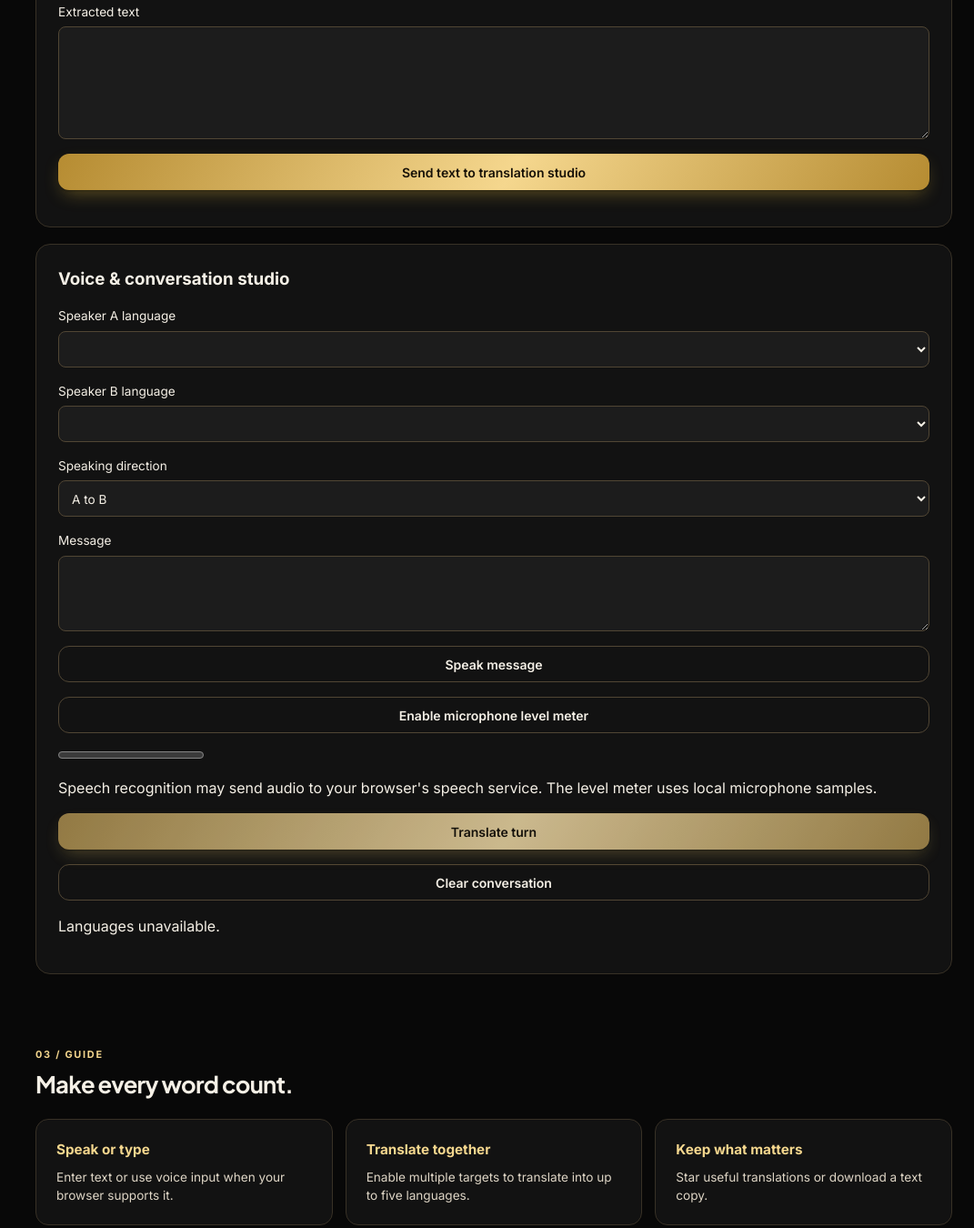
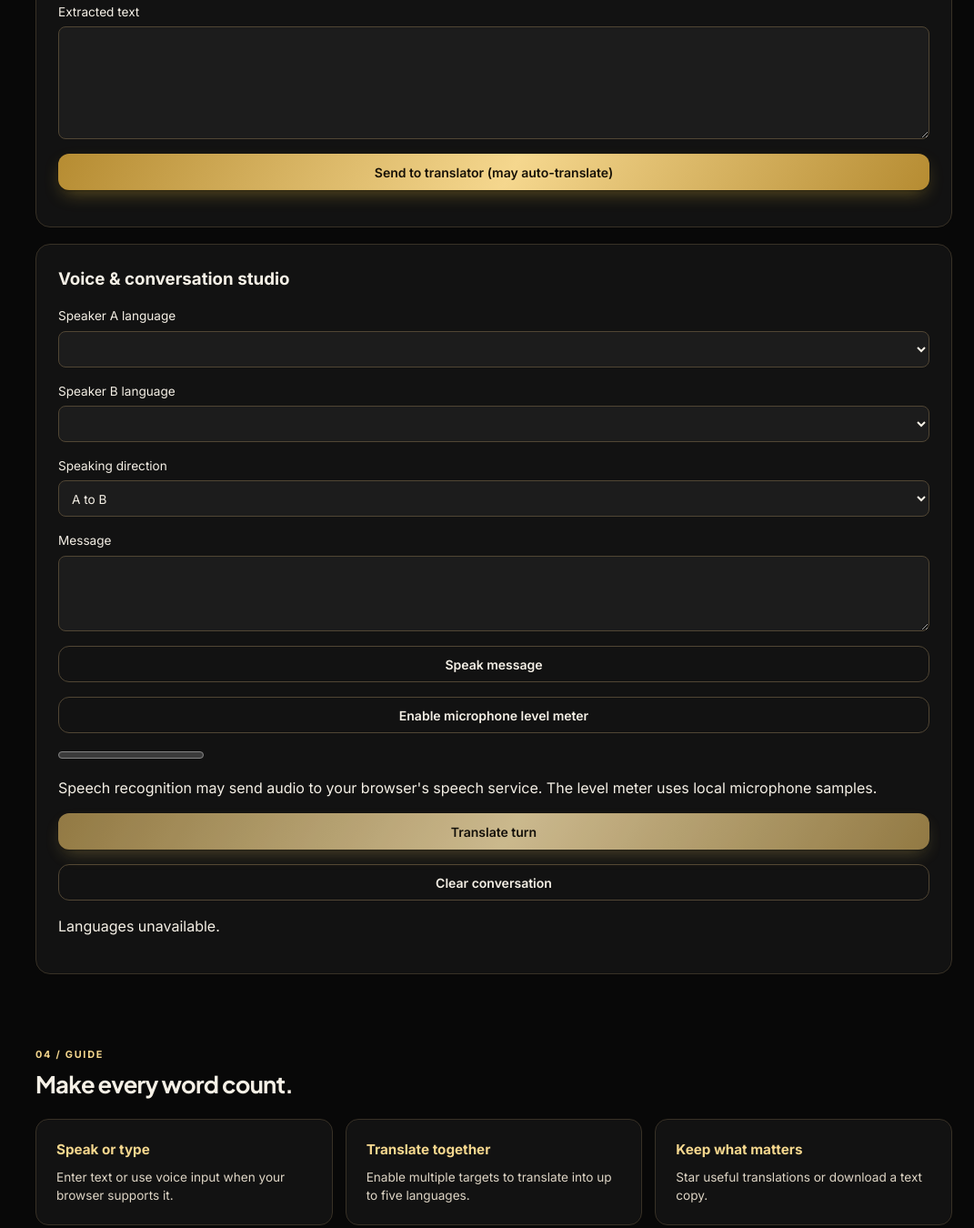
Before and after one commit to yasmeenmh90-beep/CodeAlpha_LanguageTranslationTool, a plain HTML site: page static/index.html in a window 1280 px wide. Shown: the part 2660-4010 px from the top of the page at 91% size, without its empty margins (209-1280 px from the left). Drawn offline with Linux system fonts and the light colour scheme; no server answers.

Commit message:
fix: make extraction handoff privacy explicit

```diff
--- a/static/index.html
+++ b/static/index.html
@@ -351,7 +351,7 @@
 <button class="btn btn--outline" id="studio-extract" type="button">Extract text locally on server</button>
 <p>English image OCR requires Tesseract on the server. Review extracted text before sending it to a translation provider.</p>
 <label>Extracted text<textarea id="studio-extracted" rows="5" maxlength="5000"></textarea></label>
-<button class="btn btn--primary" id="studio-transfer" type="button">Send text to translation studio</button>
+<button class="btn btn--primary" id="studio-transfer" type="button">Send to translator (may auto-translate)</button>
 <p id="studio-file-status" role="status"></p>
 </div>
 <div class="advanced-form"><h3>Voice & conversation studio</h3>
@@ -366,7 +366,7 @@
 <button type="button" class="btn btn--outline" id="studio-clear">Clear conversation</button>
 <p id="studio-voice-status" role="status"></p><div id="studio-turns" aria-live="polite"></div>
 </div></section>
-<section class="container workspace-guide" id="workspace-guide" aria-labelledby="guide-title"><p class="rail-caption">03 / GUIDE</p><h2 id="guide-title">Make every word count.</h2><div class="guide-grid"><article><h3>Speak or type</h3><p>Enter text or use voice input when your browser supports it.</p></article><article><h3>Translate together</h3><p>Enable multiple targets to translate into up to five languages.</p></article><article><h3>Keep what matters</h3><p>Star useful translations or download a text copy.</p></article></div></section>
+<section class="container workspace-guide" id="workspace-guide" aria-labelledby="guide-title"><p class="rail-caption">04 / GUIDE</p><h2 id="guide-title">Make every word count.</h2><div class="guide-grid"><article><h3>Speak or type</h3><p>Enter text or use voice input when your browser supports it.</p></article><article><h3>Translate together</h3><p>Enable multiple targets to translate into up to five languages.</p></article><article><h3>Keep what matters</h3><p>Star useful translations or download a text copy.</p></article></div></section>
   </main>
   </div>
 
```
